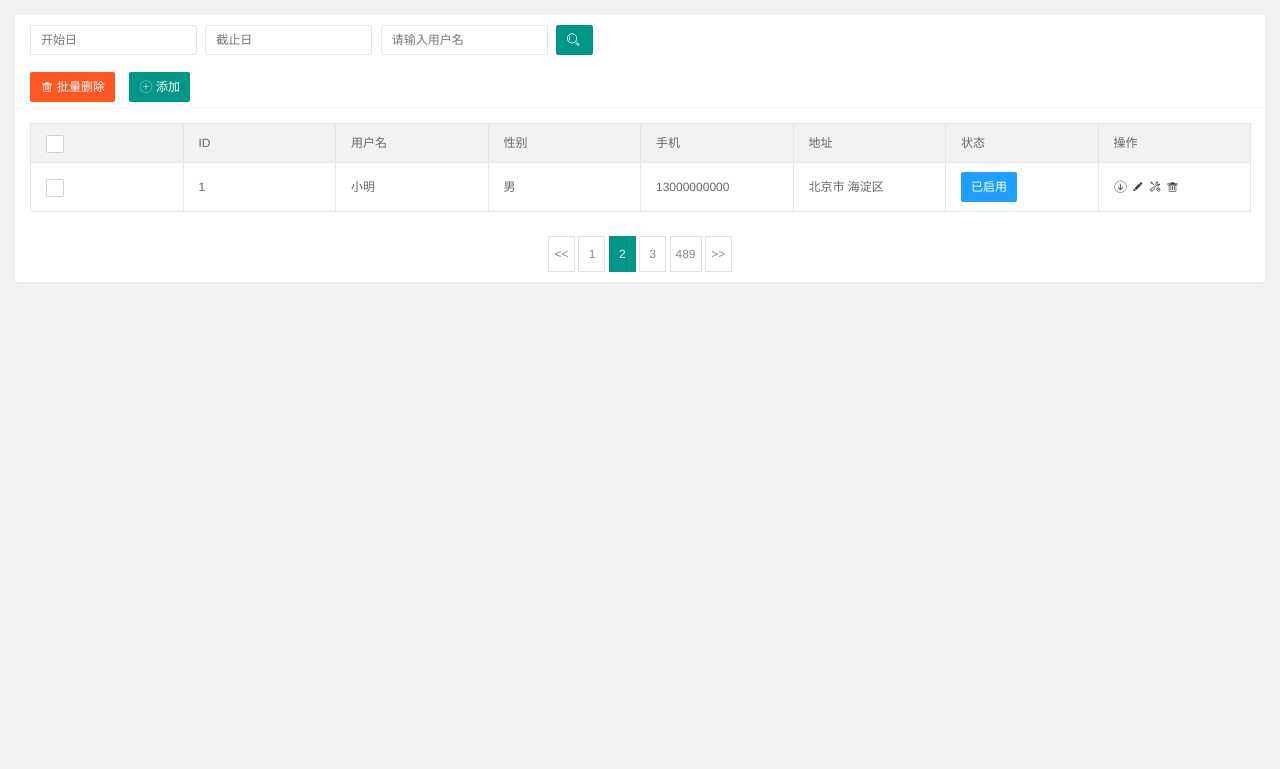
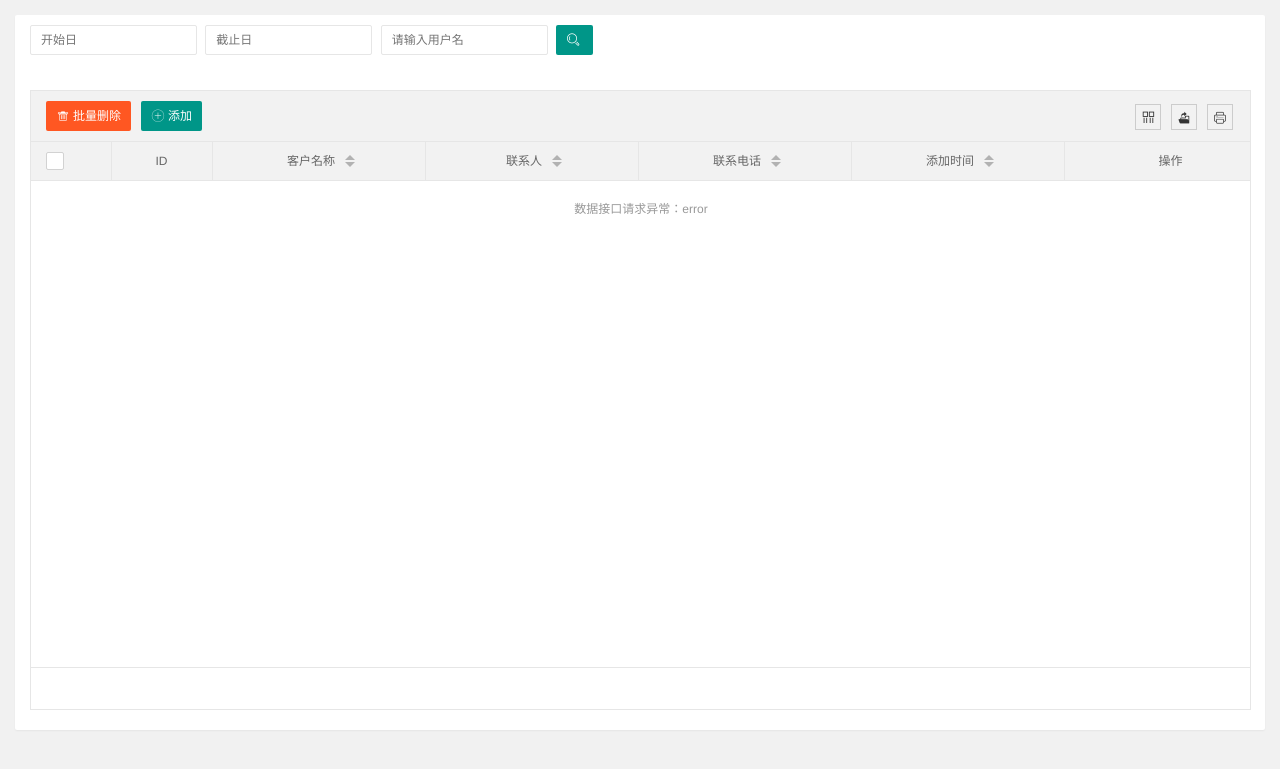
Before and after one commit to shmilyGit/djangoProject, a Django app: page /index/customer/list in a window 1280 px wide. Shown: the top 769 px of the page. Run offline with Django 3.2, Linux system fonts and the light colour scheme; lists and menus that the app fills with data are empty.

Commit message:
完成customerApp的Create和List两个功能,并对相应的html文件进行优化

```diff
--- a/project/customer/views.py
+++ b/project/customer/views.py
@@ -1,15 +1,78 @@
-from django.shortcuts import render
+from django.shortcuts import render, redirect
 from braces.views import LoginRequiredMixin
+from django.views.generic import CreateView, ListView, DeleteView, UpdateView, DetailView
 from django.views.generic.base import TemplateView
+from django.contrib.auth.models import User
+from django.urls import reverse_lazy
+from django.http import HttpResponse, JsonResponse
+from django.core.exceptions import ObjectDoesNotExist
+
+from .models import CustomerModel
+from .forms import CustomerAddForm
 
 # Create your views here.
 
 ##BEGIN: Add by SRJ-SGL
 #客户列表
 class CustomerListPageView(LoginRequiredMixin, TemplateView):
+    login_url = "/account/login/"
     template_name = "customer/customer-list.html"
 
-class CustomerAddPageView(LoginRequiredMixin, TemplateView):
+    def get(self, request):
+        return render(request, self.template_name)
+
+    def post(self, request, *args, **kwargs):
+        page = request.POST.get('page')
+        rows = request.POST.get('limit')
+
+        start = (int(page) - 1) * int(rows)
+        end = (int(page) - 1) * int(rows) + int(rows)
+
+        customers  = CustomerModel.objects.all()
+        total = customers.count()
+
+        customers = customers[start:end]
+
+        dict = []
+        resultdict = {}
+
+        for tmp in customers:
+            dic = {}
+            dic['id'] = tmp.id
+            dic['customer'] = tmp.customer
+            dic['contact'] = tmp.contact
+            dic['phone'] = tmp.phone
+            dic['created'] = tmp.created.strftime("%Y-%m-%d %H:%M:%S")
+            dict.append(dic)
+
+        resultdict['code'] = 0
+        resultdict['msg'] = ""
+        resultdict['count'] = total
+        resultdict['data'] = dict
+
+        return JsonResponse(resultdict, safe=False)
+
+class CustomerAddPageView(LoginRequiredMixin, CreateView):
+    login_url = "/account/login/"
     template_name = "customer/customer-add.html"
+    fields = ['customer', 'contact', 'phone']
+
+    ##Note1 当继承的是TemplateView时使用这个
+    ##def get(self, request):
+    ##    return render(request, "customer/customer-add.html")
+
+    ##Note2 当继承的是CreateView时使用这个,功能与Note1是一样的,只是两种不同的实现方式
+    queryset = CustomerModel.objects.all()
+
+    def post(self, request, *args, **kwargs):
+        formObj = CustomerAddForm(request.POST)
+
+        if formObj.is_valid():
+            form_cd = formObj.cleaned_data
+            new_otrequest = formObj.save(commit=False)
+            new_otrequest.save(form_cd)
+            return redirect("customer:show_customerList")
+
+        return self.render_to_response({"form":formObj})
 
 ##END: Add by SRJ-SGL
--- a/project/templates/customer/customer-list.html
+++ b/project/templates/customer/customer-list.html
@@ -1,22 +1,5 @@
-{% load staticfiles %}
-<!DOCTYPE html>
-<html class="x-admin-sm">
-    <head>
-        <meta charset="UTF-8">
-        <title>欢迎页面-X-admin2.2</title>
-        <meta name="renderer" content="webkit">
-        <meta http-equiv="X-UA-Compatible" content="IE=edge,chrome=1">
-        <meta name="viewport" content="width=device-width,user-scalable=yes, minimum-scale=0.4, initial-scale=0.8,target-densitydpi=low-dpi" />
-        <link rel="stylesheet" href="{% static 'X-admin/css/font.css' %}">
-        <link rel="stylesheet" href="{% static 'X-admin/css/xadmin.css' %}">
-        <script src="{% static 'X-admin/lib/layui/layui.js' %}" charset="utf-8"></script>
-        <script type="text/javascript" src="{% static 'X-admin/js/xadmin.js' %}"></script>
-        <!-- 让IE8/9支持媒体查询，从而兼容栅格 -->
-        <!--[if lt IE 9]>
-            <script type="text/javascript" src="{% static 'common/js/html5.min.js' %}"></script>
-            <script type="text/javascript" src="{% static 'common/js/respond.min.js' %}"></script>
-        <![endif]-->
-    </head>
+{% extends "frame/tabpages.html" %}
+{% block content %}
 <body>
     <div class="layui-fluid">
         <div class="layui-row layui-col-space15">
@@ -38,81 +21,75 @@
                             </div>
                         </form>
                     </div>
-                        <div class="layui-card-header">
-                            <button class="layui-btn layui-btn-danger" onclick="delAll()"><i class="layui-icon"></i>批量删除</button>
-                            <button class="layui-btn" onclick="xadmin.open('添加用户','add',600,400)"><i class="layui-icon"></i>添加</button>
-                        </div>
                     <div class="layui-card-body layui-table-body layui-table-main">
-                            <table class="layui-table layui-form">
-                                <thead>
-                                  <tr>
-                                    <th>
-                                      <input type="checkbox" lay-filter="checkall" name="" lay-skin="primary">
-                                    </th>
-                                    <th>ID</th>
-                                    <th>用户名</th>
-                                    <th>性别</th>
-                                    <th>手机</th>
-                                    <th>地址</th>
-                                    <th>状态</th>
-                                    <th>操作</th></tr>
-                                </thead>
-                                <tbody>
-                                  <tr>
-                                    <td>
-                                      <input type="checkbox" name="id" value="1"   lay-skin="primary">
-                                    </td>
-                                    <td>1</td>
-                                    <td>小明</td>
-                                    <td>男</td>
-                                    <td>13000000000</td>
-                                    <td>北京市 海淀区</td>
-                                    <td class="td-status">
-                                      <span class="layui-btn layui-btn-normal layui-btn-mini">已启用</span></td>
-                                    <td class="td-manage">
-                                      <a onclick="member_stop(this,'10001')" href="javascript:;"  title="启用">
-                                        <i class="layui-icon">&#xe601;</i>
-                                      </a>
-                                      <a title="编辑"  onclick="xadmin.open('编辑','member-edit.html',600,400)" href="javascript:;">
-                                        <i class="layui-icon">&#xe642;</i>
-                                      </a>
-                                      <a onclick="xadmin.open('修改密码','member-password.html',600,400)" title="修改密码" href="javascript:;">
-                                        <i class="layui-icon">&#xe631;</i>
-                                      </a>
-                                      <a title="删除" onclick="member_del(this,'要删除的id')" href="javascript:;">
-                                        <i class="layui-icon">&#xe640;</i>
-                                      </a>
-                                    </td>
-                                  </tr>
-                                </tbody>
-                            </table>
-                        </div>
-                        <div class="layui-card-body ">
-                            <div class="page">
-                                <div>
-                                  <a class="prev" href="">&lt;&lt;</a>
-                                  <a class="num" href="">1</a>
-                                  <span class="current">2</span>
-                                  <a class="num" href="">3</a>
-                                  <a class="num" href="">489</a>
-                                  <a class="next" href="">&gt;&gt;</a>
-                                </div>
-                            </div>
+                        <table id="id_customerlist" class="layui-table layui-form"  lay-filter="f_customerlist"></table>
                     </div>
                 </div>
             </div>
         </div>
     </div>
 </body>
+{% endblock %}
+
+{% block jsscript %}
+<script type="text/html" id="toolbarDemo">
+  <div class="layui-btn-container">
+    <button class="layui-btn layui-btn-danger" onclick="delAll()"><i class="layui-icon"></i>批量删除</button>
+    <button class="layui-btn" onclick="xadmin.open('添加用户','add',600,400)"><i class="layui-icon"></i>添加</button>
+  </div>
+</script>
+
+<script type="text/html" id="barOper">
+  <a class="layui-btn layui-btn-xs" lay-event="edit">编辑</a>
+  <a class="layui-btn layui-btn-danger layui-btn-xs" lay-event="del">删除</a>
+</script>
+
 <script>
-      layui.use(['laydate','form'], function(){
-        var laydate = layui.laydate;
-        var  form = layui.form;
+    layui.use(['table'], function(){
+        var table = layui.table;
 
+        table.render({
+            elem: '#id_customerlist',
+            method: 'post',
+            url: "{% url 'customer:show_customerList' %}", //数据接口
+            height: 'full-180',
+            page: true, //开启分页
+            limit: 10,
+            toolbar: '#toolbarDemo',
+            defaultToolbar: ['filter', 'exports', 'print', { //自定义头部工具栏右侧图标。如无需自定义，去除该参数即可
+                title: '提示',
+                layEvent: 'LAYTABLE_TIPS',
+                icon: 'layui-icon-tips',
+                }],
+            cols: [[ //表头
+                {type:'checkbox'},
+                {type:'numbers', title: 'ID', field: 'id', width: 100, align:'center'},
+                {field: 'customer', title: '客户名称', align:'center', sort: true},
+                {field: 'contact',  title: '联系人',   align:'center', sort: true},
+                {field: 'phone',    title: '联系电话', align:'center', sort: true},
+                {field: 'created',  title: '添加时间', align:'center', sort: true},
+                {title: '操作', toolbar: '#barOper',   align:'center'}
+            ]]
+        });
+
+        table.on('tool(f_customerlist)', function(obj){
+            var data = obj.data;
+            if(obj.event === 'del'){
+                layer.confirm('真的删除行么', function(index){
+                  obj.del();
+                  layer.close(index);
+                });
+            } else if(obj.event === 'edit'){
+                layer.alert('编辑行：<br>'+ JSON.stringify(data))
+            }
+        });
+    });
+
+    layui.use(['form'], function(){
+        var form = layui.form;
 
         // 监听全选
         form.on('checkbox(checkall)', function(data){
-
             if(data.elem.checked){
               $('tbody input').prop('checked',true);
             }else{
@@ -120,54 +97,7 @@
             }
             form.render('checkbox');
         });
-
-        //执行一个laydate实例
-        laydate.render({
-          elem: '#start' //指定元素
     });
-
-        //执行一个laydate实例
-        laydate.render({
-          elem: '#end' //指定元素
-        });
-
-
-      });
-
-       /*用户-停用*/
-      function member_stop(obj,id){
-          layer.confirm('确认要停用吗？',function(index){
-
-              if($(obj).attr('title')=='启用'){
-
-                //发异步把用户状态进行更改
-                $(obj).attr('title','停用')
-                $(obj).find('i').html('&#xe62f;');
-
-                $(obj).parents("tr").find(".td-status").find('span').addClass('layui-btn-disabled').html('已停用');
-                layer.msg('已停用!',{icon: 5,time:1000});
-
-              }else{
-                $(obj).attr('title','启用')
-                $(obj).find('i').html('&#xe601;');
-
-                $(obj).parents("tr").find(".td-status").find('span').removeClass('layui-btn-disabled').html('已启用');
-                layer.msg('已启用!',{icon: 5,time:1000});
-              }
-
-          });
-      }
-
-      /*用户-删除*/
-      function member_del(obj,id){
-          layer.confirm('确认要删除吗？',function(index){
-              //发异步删除数据
-              $(obj).parents("tr").remove();
-              layer.msg('已删除!',{icon:1,time:1000});
-          });
-      }
-
-
 
     function delAll (argument) {
         var ids = [];
@@ -186,4 +116,4 @@
         });
     }
 </script>
-</html>
+{% endblock %}
--- /dev/null
+++ b/project/templates/frame/tabpages.html
@@ -0,0 +1,24 @@
+{% load staticfiles %}
+<!DOCTYPE html>
+<html class="x-admin-sm">
+    <head>
+        <meta charset="UTF-8">
+        <title>欢迎页面-X-admin2.2</title>
+        <meta name="renderer" content="webkit">
+        <meta http-equiv="X-UA-Compatible" content="IE=edge,chrome=1">
+        <meta name="viewport" content="width=device-width,user-scalable=yes, minimum-scale=0.4, initial-scale=0.8,target-densitydpi=low-dpi" />
+        <link rel="stylesheet" href="{% static 'X-admin/css/font.css' %}">
+        <link rel="stylesheet" href="{% static 'X-admin/css/xadmin.css' %}">
+        <script type="text/javascript" src="{% static 'X-admin/js/jquery.min.js' %}"></script>
+        <script src="{% static 'X-admin/lib/layui/layui.js' %}" charset="utf-8"></script>
+        <script type="text/javascript" src="{% static 'X-admin/js/xadmin.js' %}"></script>
+        <script type="text/javascript" src="{% static 'common/js/csrf.js' %}"></script>
+        <!-- 让IE8/9支持媒体查询，从而兼容栅格 -->
+        <!--[if lt IE 9]>
+            <script type="text/javascript" src="{% static 'common/js/html5.min.js' %}"></script>
+            <script type="text/javascript" src="{% static 'common/js/respond.min.js' %}"></script>
+        <![endif]-->
+    </head>
+    {% block content %}{% endblock %}
+    {% block jsscript%}{% endblock %}
+</html>
```
Also changed, not shown: project/customer/forms.py (added, +7 -0 lines), project/customer/models.py (+13 -0 lines), project/static/common/js/csrf.js (added, +36 -0 lines), project/templates/customer/customer-add.html (+46 -67 lines), project/customer/migrations/0001_initial.py (added), project/db.sqlite3, project/templates/xadmin/member-add.html (line endings or trailing spaces), project/templates/xadmin/order-add.html (line endings or trailing spaces), project/templates/xadmin/order-list1.html (line endings or trailing spaces). Lines whose indentation alone changed are shown as unchanged.
